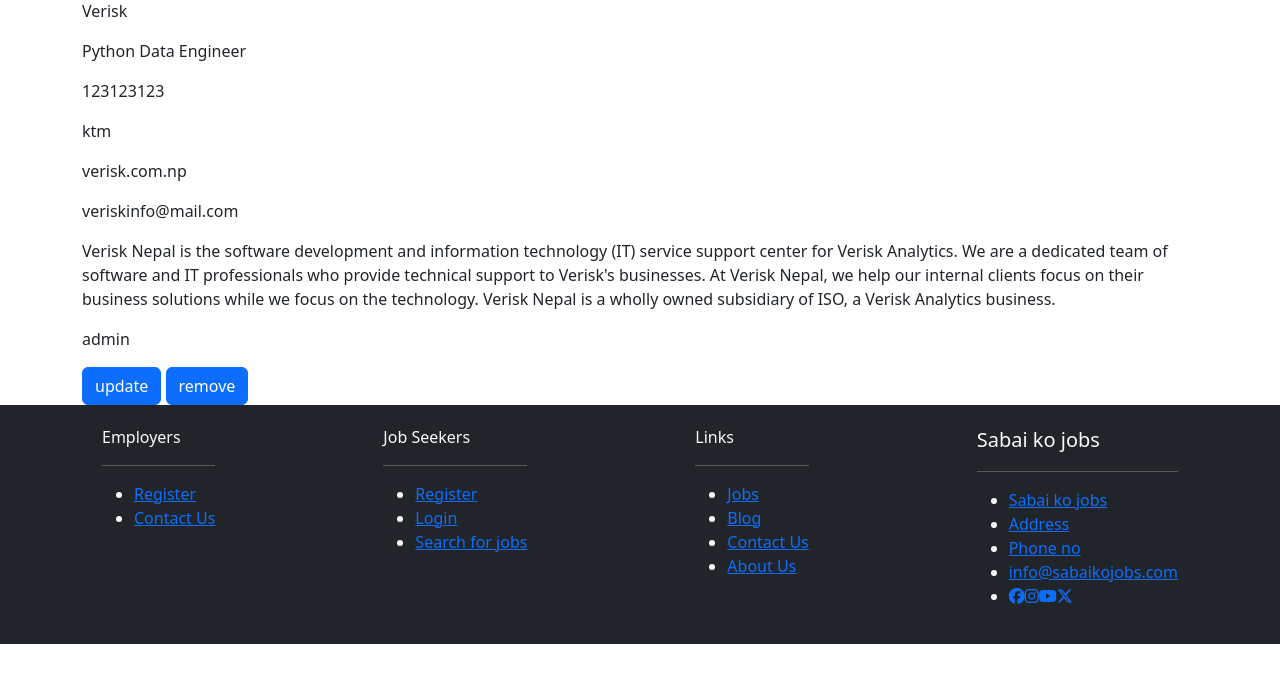
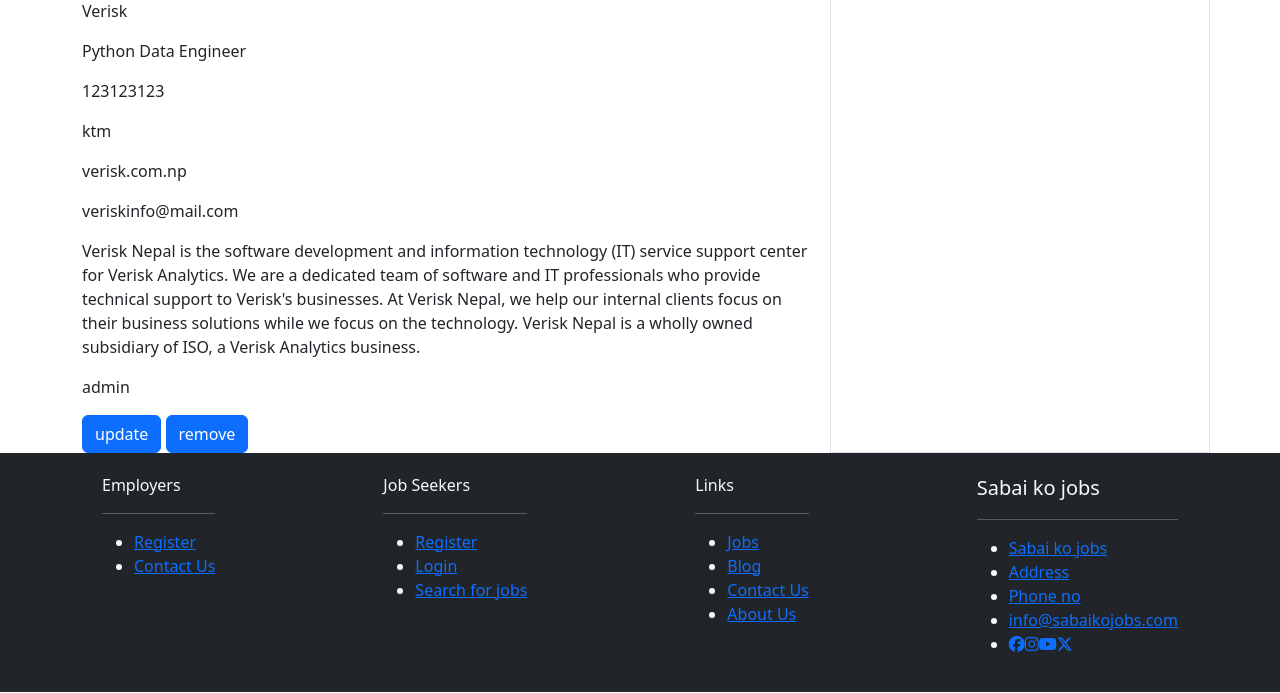
Before and after one commit to Prakash5209/job_portal, a Django app: a page that uses jobs/templates/j_detail.html in a window 1280 px wide. Shown: the part 399-1092 px from the top of the page. Before the commit the page ends 1043 px from the top, so only its background shows below. Run offline with Django 4.2, Linux system fonts and the light colour scheme; a user stored in the database is signed in; data comes from the database, SQL or seed files in the repository; both versions use the stored data as it was after the commit; some libraries are stand-ins or nearby versions.

Commit message:
j_detail html formatting

```diff
--- a/jobs/templates/j_detail.html
+++ b/jobs/templates/j_detail.html
@@ -6,11 +6,14 @@
 {% block content %}
 <h3>job description</h3>
 
+<div class="row">
+	<div class="col-8">
 		{% if job_detail.image %}
 			<img src="{{ job_detail.image.url }}" style="width:600px;height:300px;border-radius:10px;" alt="image">
 		{% else %}
 			<img src="https://imgs.search.brave.com/sxd13nVihYQN1LwLCDFG79slkCnOOBeGe0Uu_xRtGfU/rs:fit:500:0:0/g:ce/aHR0cHM6Ly9maWxl/cy5yZWFscHl0aG9u/LmNvbS9tZWRpYS9D/dXN0b21pemluZy10/aGUtRGphbmdvLUFk/bWluX1dhdGVybWFy/a2VkLjkzYTYxODgw/ZDE1NS5qcGc" style="width:600px;height:300px;border-radius:10px;" alt="img">
 		{% endif %}
+
 		<p>{{job_detail.company_name}}</p>
 		<p>{{job_detail.job_title}}</p>
 		<p>{{job_detail.phone}}</p>
@@ -27,6 +30,10 @@
 		<!-- 	<a href="{% url 'jobs:jobdelete' job_detail.slug %}" class="btn btn-primary" data-bs-toggle="modal" data-bs-target="#exampleModal">remove</a> -->
 		<a href="#" class="btn btn-primary" data-slug="{{job_detail.slug}}" data-bs-toggle="modal" data-bs-target="#exampleModal">remove</a>
 		{% endif %}
+	</div>
+	<div class="col-4 border">
+	</div>
+</div>
 
 
 
```
Also changed, not shown: db.sqlite3. Lines whose indentation alone changed are shown as unchanged.
